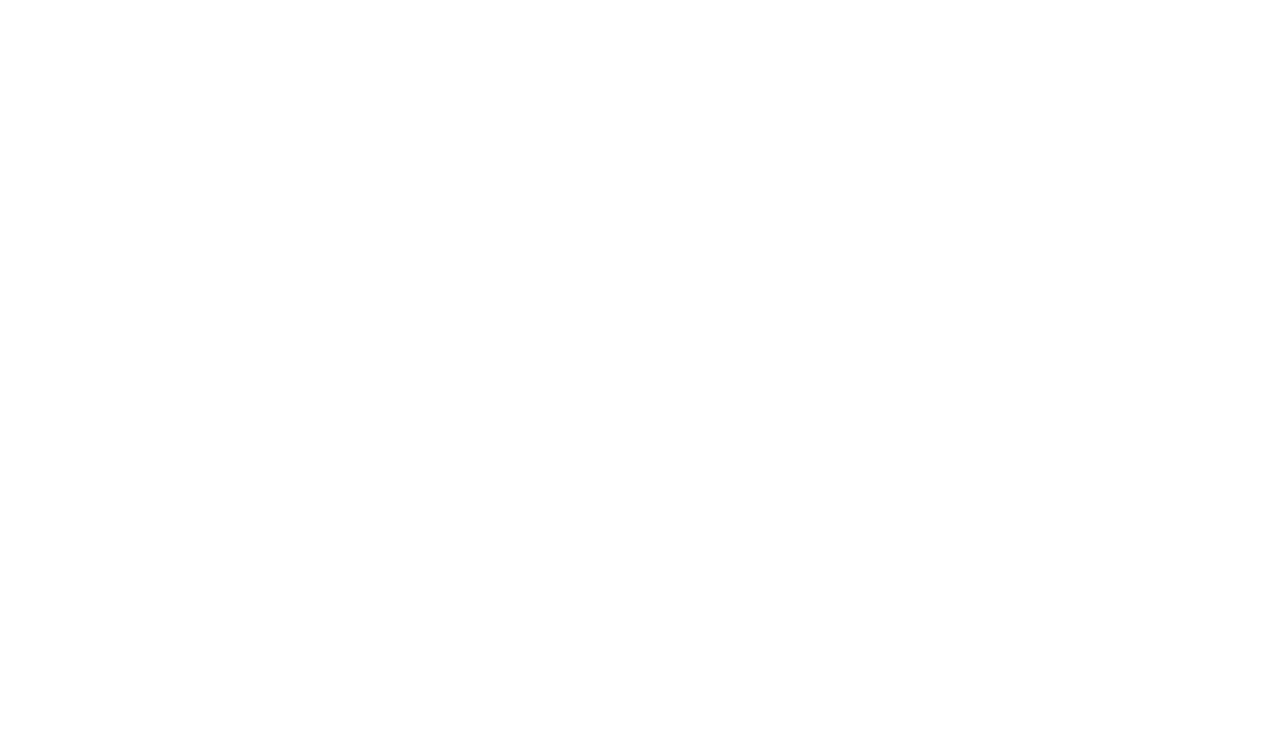
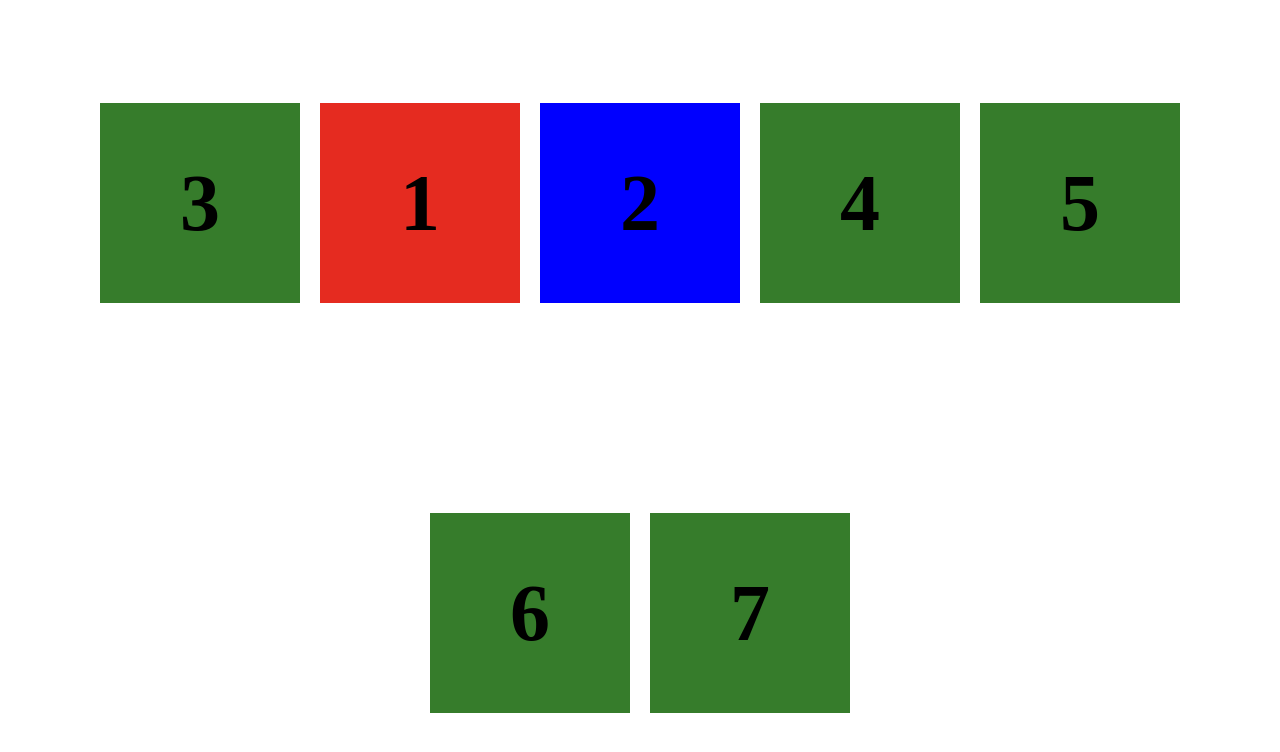
Before and after one commit to acciojob/place-the-item-1-kdrayi77, a website: page main.html in a window 1280 px wide. Drawn offline with Linux system fonts and the light colour scheme.

Commit message:
created a submission

```diff
--- a/main.html
+++ b/main.html
@@ -1,16 +1,45 @@
 <!DOCTYPE html>
+<html lang="en">
+<head>
+  <meta charset="UTF-8">
+  <meta name="viewport" content="width=device-width, initial-scale=1.0">
+  <title>Flexbox Holder Example</title>
+  <style>
+    .holder {
+      display: flex;
+      justify-content: center;   /* centers items horizontally */
+      align-items: center;       /* centers items vertically */
+      flex-wrap: wrap;           /* allows wrapping to next row */
+      gap: 20px;                 /* space between items */
+      min-height: 100vh;         /* center vertically on page */
+    }
 
-<html>
+    .item {
+      width: 200px;
+      height: 200px;
+      display: flex;
+      justify-content: center;
+      align-items: center;
+      font-size: 80px;
+      font-weight: bold;
+      color: black;
+    }
 
-<head>
-	<link rel="stylesheet" href="styles.css">
+    .red { background: #e52b20; }
+    .green { background: #367c2b; }
+    .blue { background: blue; }
+  </style>
 </head>
-
 <body>
-	<!-- the entire body must be written by student -->
-    <script type="text/javascript" src="./script.js">
-</script>
-
+  <div class="holder">
+    <div class="item green">3</div>
+    <div class="item red">1</div>
+    <div class="item blue">2</div>
+    <!-- Add more items to see wrapping -->
+    <div class="item green">4</div>
+    <div class="item green">5</div>
+    <div class="item green">6</div>
+    <div class="item green">7</div>
+  </div>
 </body>
-
 </html>
```
